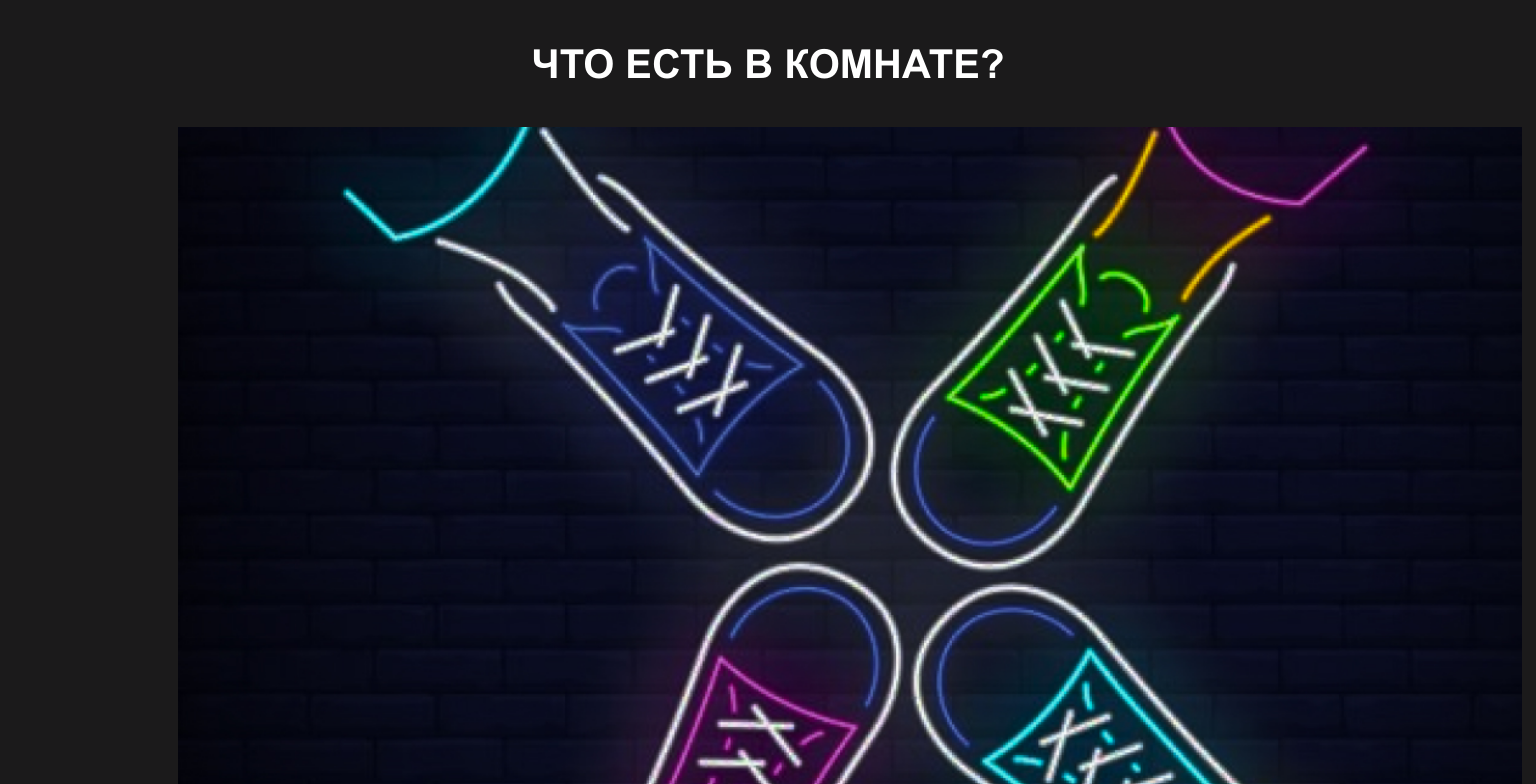
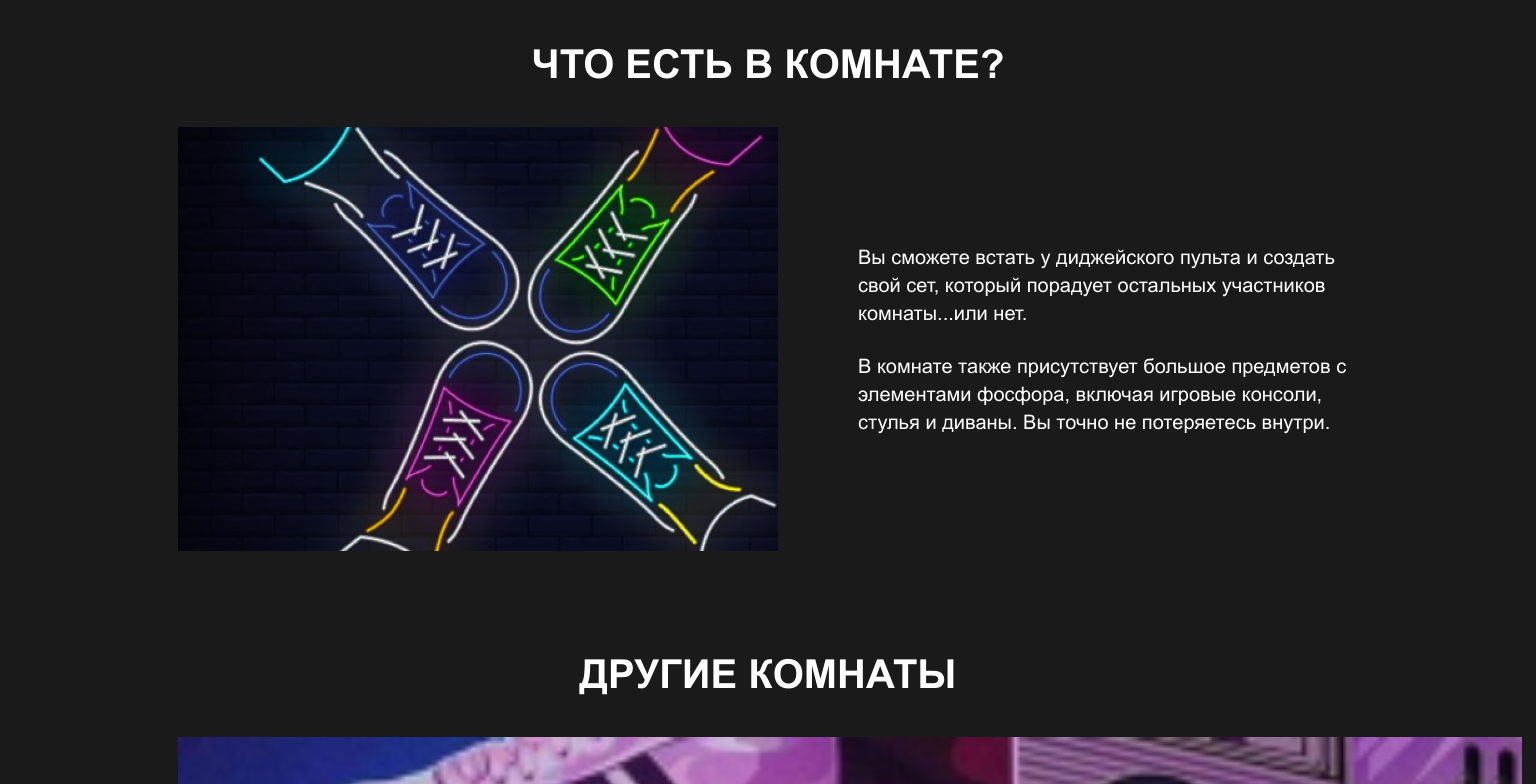
Before and after one commit to Lotlin/GO, a plain HTML site: page neon.html in a window 1536 px wide. Shown: the part 1220-2004 px from the top of the page. Drawn offline with Linux system fonts and the light colour scheme.

Commit message:
css halls equipment adaprive

```diff
--- a/css/halls/equipment.css
+++ b/css/halls/equipment.css
@@ -61,3 +61,78 @@
         margin-bottom: 6.88vw;
     }
 }
+
+@media (min-width: 768px) {
+    .halls__equipment-wrapper {
+        flex-direction: row;
+        justify-content: space-between;
+        column-gap: 46px;
+    }
+
+    .halls__equipment-background {
+        width: 339px;
+        min-height: 326px;
+    }
+
+    .halls__equipment-text-wrapper {
+        align-self: center;
+        max-width: 313px;
+    }
+
+    .halls__equipment-text {
+        font-size: 16px;
+        line-height: 28px;
+    }
+
+    .halls__equipment-text:not(:last-child) {
+        margin-bottom: 28px;
+    }
+}
+
+@media (min-width: 1024px) {
+    .halls__equipment-wrapper {
+        column-gap: 30px;
+    }
+
+    .halls__equipment-background {
+        width: 461px;
+        min-height: 326px;
+    }
+
+    .halls__equipment-text-wrapper {
+        max-width: 413px;
+    }
+
+    .halls__equipment-text {
+        font-size: 18px;
+        line-height: 28px;
+    }
+
+    .halls__equipment-text:not(:last-child) {
+        margin-bottom: 25px;
+    }
+}
+
+@media (min-width: 1440px) {
+    .halls__equipment-wrapper {
+        column-gap: 80px;
+    }
+
+    .halls__equipment-background {
+        width: 600px;
+        min-height: 424px;
+    }
+
+    .halls__equipment-text-wrapper {
+        max-width: 500px;
+    }
+
+    .halls__equipment-text {
+        font-size: 20px;
+        line-height: 28px;
+    }
+
+    .halls__equipment-text:not(:last-child) {
+        margin-bottom: 25px;
+    }
+}
```
